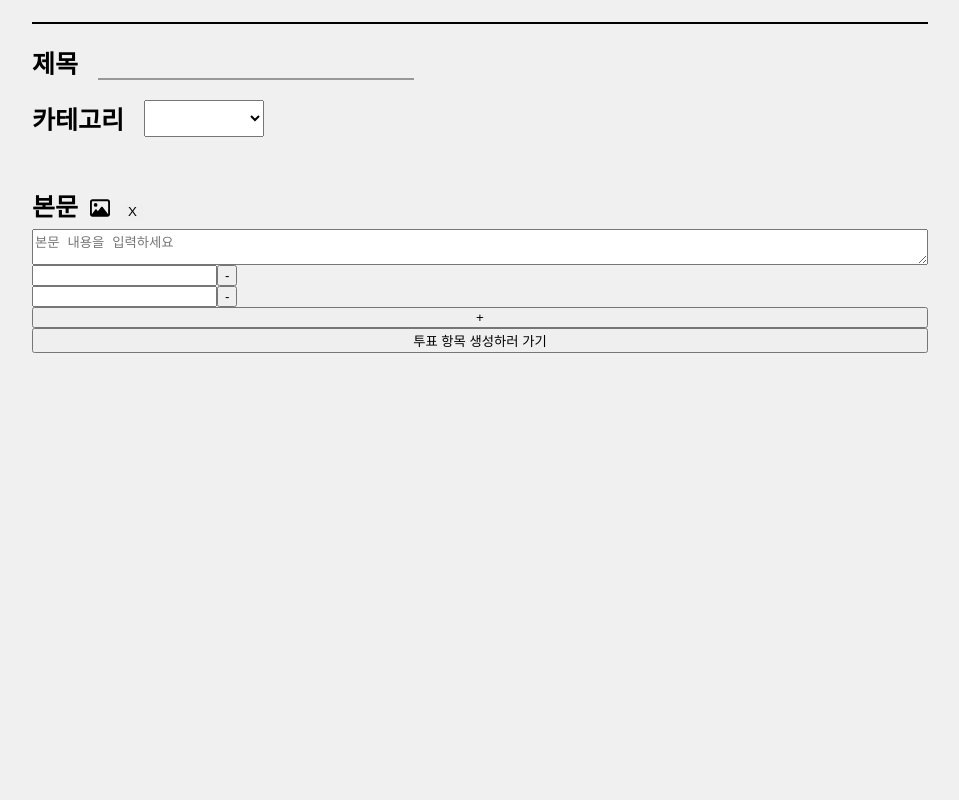
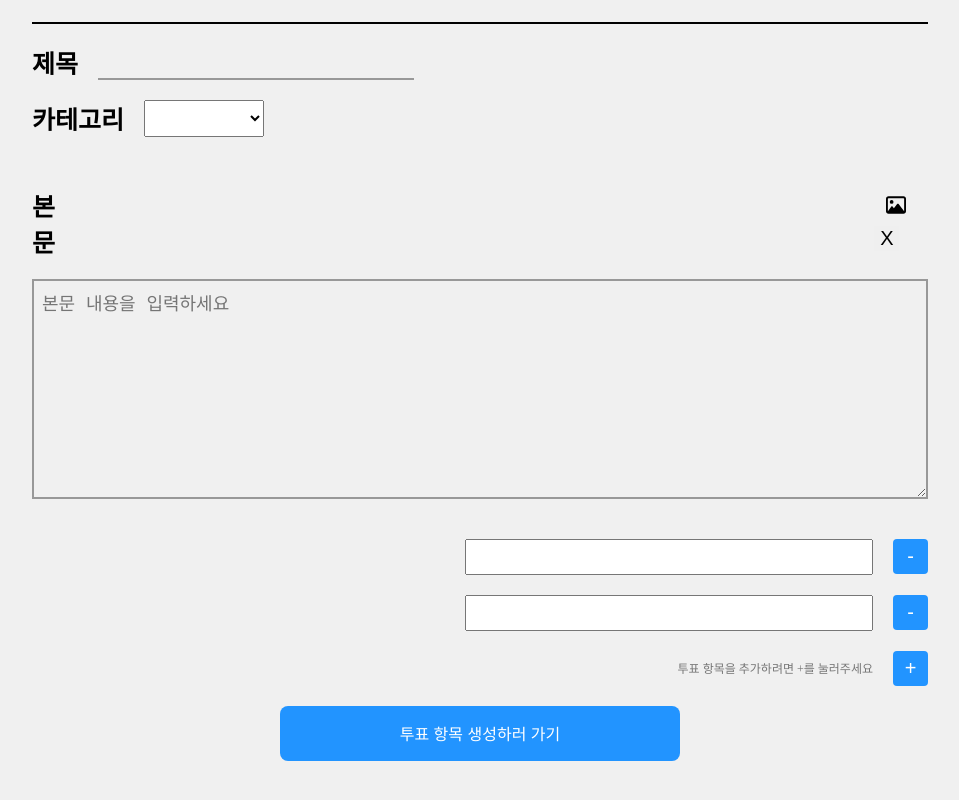
Before and after one commit to NangManBo/Capstone_React, a React (Create React App) app: page /votemake in a window 1280 px wide. Shown: the part 342-1142 px from the top of the page, without its empty margins (256-1215 px from the left). Built offline with nearby package versions, Linux system fonts and the light colour scheme.

Commit message:
🐛 투표 생성 페이지 끝

```diff
--- a/src/Capstone_Web_Page/components/userBox_componet.js
+++ b/src/Capstone_Web_Page/components/userBox_componet.js
@@ -73,8 +73,8 @@ export const UserBox = (
           </h4>
           <button
             className="user_box_login"
-            onClick={goToVoteMake}
-            //onClick={() => goToLogin()}
+            //onClick={goToVoteMake}
+            onClick={() => goToLogin()}
           >
             로그인
           </button>
--- a/src/Capstone_Web_Page/pages/VoteMake_Page.web.js
+++ b/src/Capstone_Web_Page/pages/VoteMake_Page.web.js
@@ -252,7 +252,10 @@ function VoteMakePage() {
         </div>
 
         <div className="voteMake_question">
+          <div>
             <label className="voteMake_title">본문</label>
+          </div>
+          <div className="image-button">
             <input
               type="file"
               accept="image/*,video/*"
@@ -274,24 +277,33 @@ function VoteMakePage() {
               X
             </button>
           </div>
+        </div>
 
         <textarea
+          className="voteMake_textarea"
           placeholder="본문 내용을 입력하세요"
           value={description}
           onChange={(e) => setDescription(e.target.value)}
         ></textarea>
-
+        <div className="voteMake_image">
+          <div>
             {selectedMedia && (
               <img
                 src={selectedMedia}
                 alt="Selected media"
-            style={{ width: '400px', height: '400px' }}
+                style={{ width: '200px', height: '200px' }}
               />
             )}
-
+          </div>
+          <div className="voteMake_choice">
+            <div>
               {options.map((option, index) => (
-          <div key={index}>
+                <div
+                  className="voteMake_choice_box"
+                  key={index}
+                >
                   <input
+                    className="choice_input"
                     type="text"
                     value={option}
                     onChange={(e) => {
@@ -300,17 +312,36 @@ function VoteMakePage() {
                       setOptions(newOptions);
                     }}
                   />
-            <button onClick={() => removeOption(index)}>
+                  <button
+                    className="choice_button"
+                    onClick={() => removeOption(index)}
+                  >
                     -
                   </button>
                 </div>
               ))}
-
-        <button onClick={addOption}>+</button>
-
-        <button onClick={voteMake}>
+            </div>
+            <div className="voteMake_choice_box">
+              <label className="choice_label">
+                투표 항목을 추가하려면 +를 눌러주세요
+              </label>
+              <button
+                className="choice_button"
+                onClick={addOption}
+              >
+                +
+              </button>
+            </div>
+          </div>
+        </div>
+        <div className="voteMake_makebutton_box">
+          <button
+            className="voteMake_makebutton"
+            onClick={voteMake}
+          >
             투표 항목 생성하러 가기
           </button>
+        </div>
       </div>
     </div>
   );
--- a/src/Capstone_Web_Page/pages/styles/voteMake_style.css
+++ b/src/Capstone_Web_Page/pages/styles/voteMake_style.css
@@ -95,10 +95,13 @@
 
 .voteMake_question {
   margin-top: 50px;
+  display: flex;
+  flex-direction: row;
 }
 
 .cancel-button {
   border: none;
+  font-size: 20px;
 }
 
 .cancel-button:hover {
@@ -106,3 +109,70 @@
   border-color: #000000;
   font-size: 20px;
 }
+
+.image-button {
+  margin-left: 90%;
+}
+.voteMake_textarea {
+  margin-top: 20px;
+  height: 200px;
+  border: 2px solid rgb(152, 152, 152);
+  outline: none;
+  background-color: rgb(240, 240, 240);
+  padding: 8px;
+  font-size: 18px;
+}
+
+.voteMake_image {
+  display: flex;
+  flex-direction: row;
+  justify-content: space-between;
+  margin-top: 20px;
+}
+
+.voteMake_choice {
+  display: flex;
+  flex-direction: column;
+}
+.voteMake_choice_box {
+  margin-top: 20px;
+  display: flex;
+  flex-direction: row;
+  justify-content: right;
+  align-items: center;
+}
+.choice_input {
+  width: 400px;
+  height: 30px;
+}
+
+.choice_button {
+  margin-left: 20px;
+  background-color: #2294ff;
+  border: none;
+  width: 35px;
+  height: 35px;
+  color: white;
+  border-radius: 4px;
+  font-size: 20px;
+}
+.choice_label {
+  font-size: 12px;
+  color: rgb(118, 118, 118);
+}
+
+.voteMake_makebutton_box {
+  display: flex;
+  margin-top: 20px;
+  justify-content: center;
+  align-items: center;
+}
+.voteMake_makebutton {
+  background-color: #2294ff;
+  border: none;
+  width: 400px;
+  height: 55px;
+  color: white;
+  border-radius: 8px;
+  font-size: 16px;
+}
```
Lines whose indentation alone changed are shown as unchanged.
